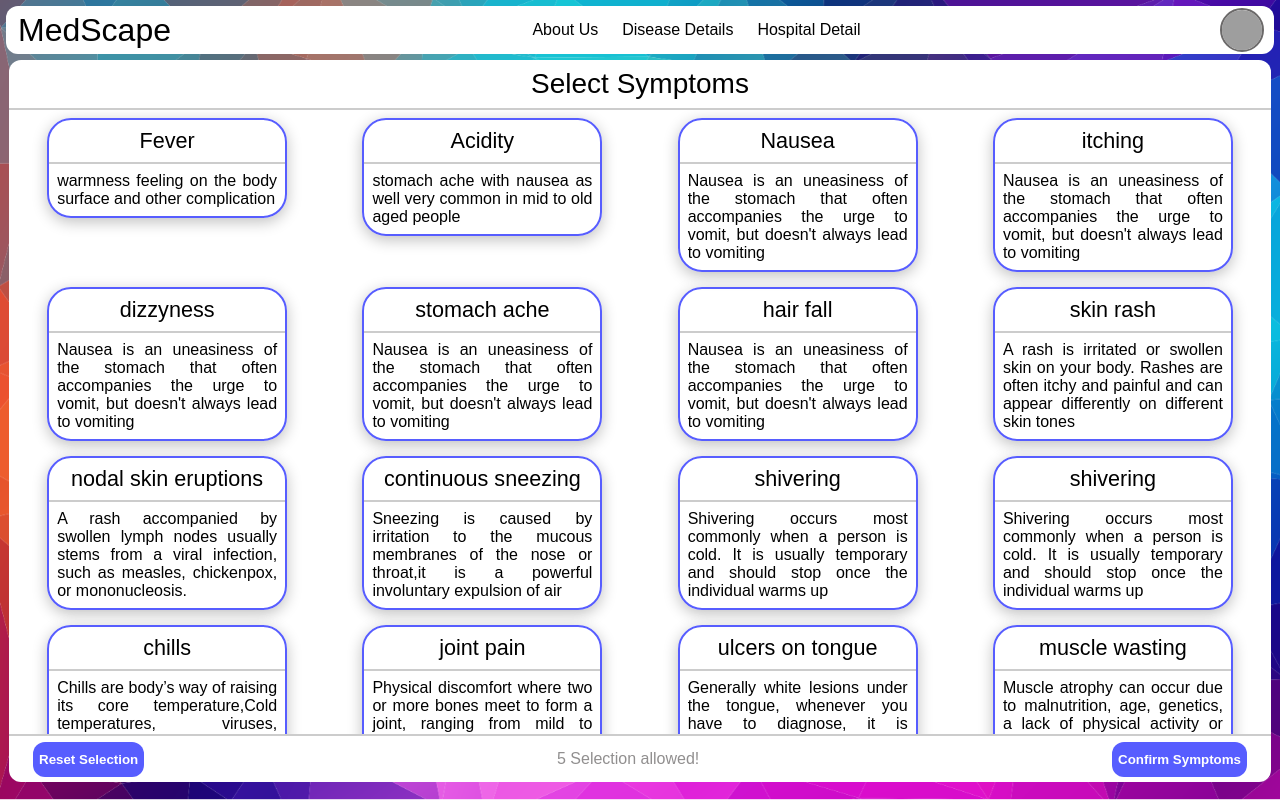
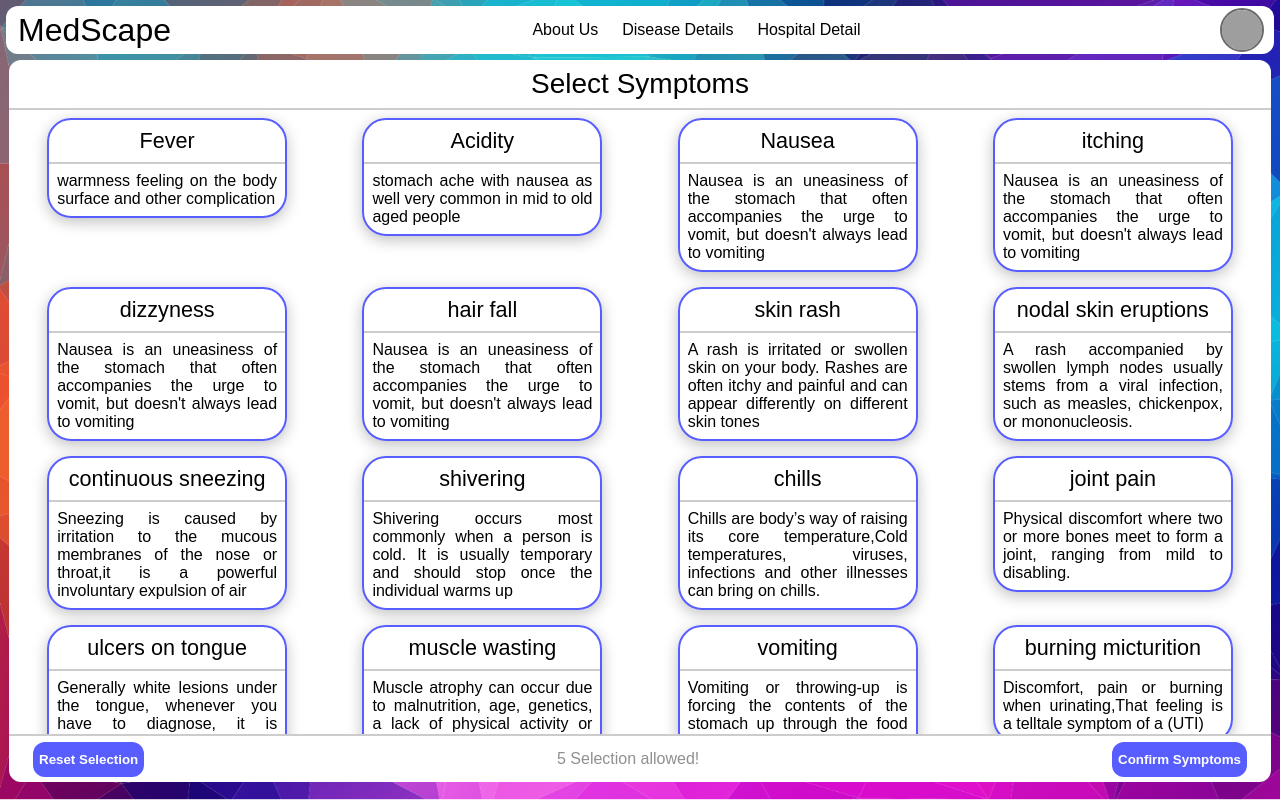
Before and after one commit to sourav512/medscape, an Angular app: page /predict in a window 1280 px wide. Built offline with nearby package versions, Linux system fonts and the light colour scheme; grey boxes are pictures that could not be loaded.

Commit message:
symptoms added

```diff
--- a/src/assets/symptoms.ts
+++ b/src/assets/symptoms.ts
@@ -20,10 +20,6 @@ export const Symptoms:any = [
         "description":"Nausea is an uneasiness of the stomach that often accompanies the urge to vomit, but doesn't always lead to vomiting"
     },
     {
-        "name": "stomach ache",
-        "description":"Nausea is an uneasiness of the stomach that often accompanies the urge to vomit, but doesn't always lead to vomiting"
-    },
-    {
         "name": "hair fall",
         "description":"Nausea is an uneasiness of the stomach that often accompanies the urge to vomit, but doesn't always lead to vomiting"
     },
@@ -39,10 +35,6 @@ export const Symptoms:any = [
     {
         "name":"continuous sneezing",
         "description":"Sneezing is caused by irritation to the mucous membranes of the nose or throat,it is a powerful involuntary expulsion of air"
-    },
-    {
-        "name":"shivering",
-        "description":"Shivering occurs most commonly when a person is cold. It is usually temporary and should stop once the individual warms up"
     },
     {
         "name":"shivering",
@@ -122,7 +114,7 @@ export const Symptoms:any = [
     },
     {
         "name":"high fever",
-        "description":""
+        "description":"if your temperature is 103 F (39.4 C) or higher. Seek immediate medical attention if any of these signs or symptoms accompanies a fever"
     },
     {
         "name":"Sunken",
@@ -202,7 +194,7 @@ export const Symptoms:any = [
     },
     {
         "name":"swelling of stomach",
-        "description":""
+        "description":"Abdominal swelling, or distention, is more often caused by overeating than by a serious illness"
     },
     {
         "name":"Swollen lymph nodes ",
@@ -238,7 +230,7 @@ export const Symptoms:any = [
     },
     {
         "name":"congestion",
-        "description":"Congestion is when your nose becomes stuffed up and inflamed. "
+        "description":"Nasal passages swollen with excess fluid and mucus, may be triggered by infection, tobacco smoke or perfume."
     },
     {
         "name":"Chest pain",
@@ -266,7 +258,7 @@ export const Symptoms:any = [
     },
     {
         "name":"irritation in anus",
-        "description":""
+        "description":"Anal itching is a common condition. The itch in or around the anus is often intense and can be embarrassing and uncomfortable."
     },
     {
         "name":"neck pain ",
@@ -314,11 +306,11 @@ export const Symptoms:any = [
     },
     {
         "name":"excessive hunger",
-        "description":""
+        "description":"Excessive hunger is a sign that your body needs more food. It's often a result of imbalanced hunger hormones"
     },
     {
         "name":"drying and tingling lips",
-        "description":""
+        "description":"Lip tingling can result from temporary conditions such as an allergic reaction to food, cold sores, or hyperventilation"
     },
     {
         "name":"slurred speech'",
@@ -473,11 +465,11 @@ export const Symptoms:any = [
         "description":"A distended abdomen is abnormally swollen outward.You can see and measure the difference, and sometimes you can feel it"
     },
     {
-        "name":"",
-        "description":""
+        "name":"History of alcohol consumption ",
+        "description":"The alcohol drinking history should elicit the average amount of alcohol consumed each day, the pattern of the patient's drinking"
     },
     {
-        "name":"Luid overload",
+        "name":"Fluid overload",
         "description":"Hypervolemia, also known as fluid overload, is a condition where you have too much fluid volume in your body"
     },
     {
@@ -506,7 +498,7 @@ export const Symptoms:any = [
     },
     {
         "name":"scurring",
-        "description":""
+        "description":"to move in or as if in a brisk pace : scamper. : to move around in an agitated, confused, or fluttering manner."
     },
     {
         "name":"Skin peeling",
@@ -514,7 +506,7 @@ export const Symptoms:any = [
     },
     {
         "name":"Silver like dusting",
-        "description":""
+        "description":"Silver poisoning, medically termed argyria, causes ashen gray discoloration of the skin . Due to chronic use of silver salts."
     },
     {
         "name":"small dents in nails",
```
